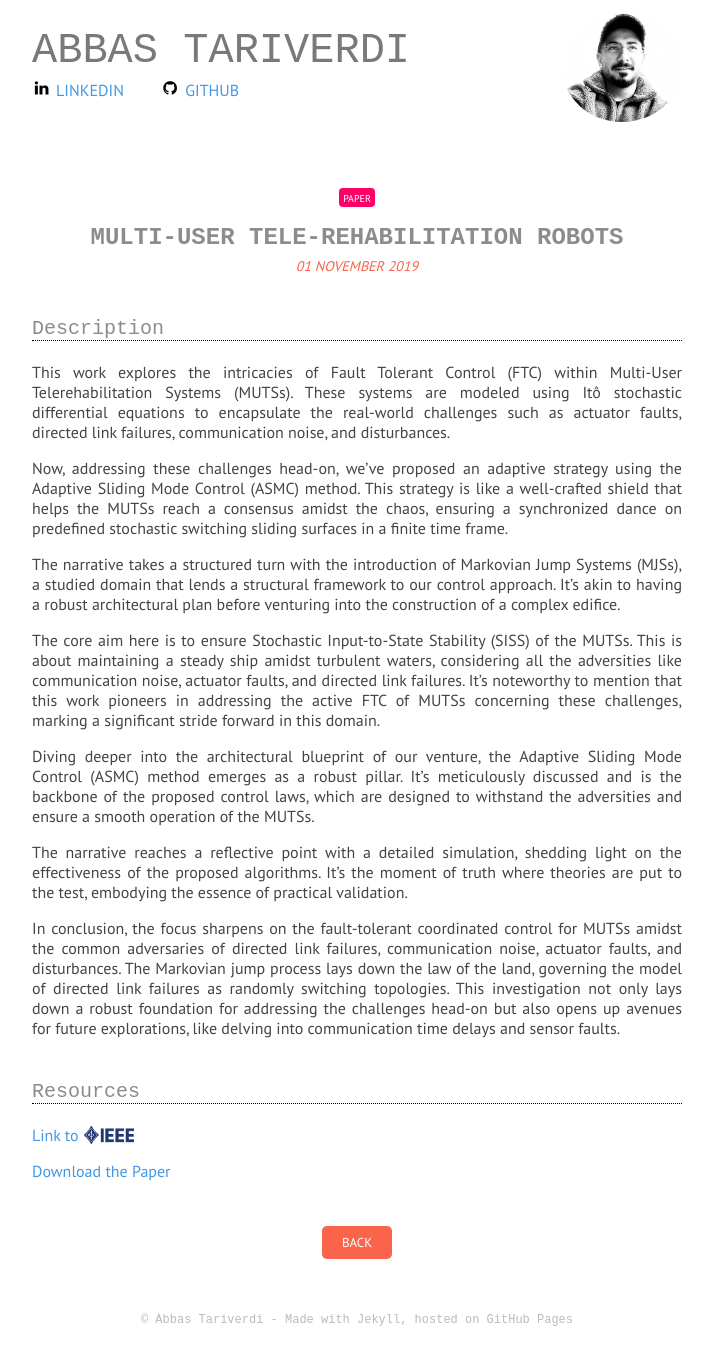
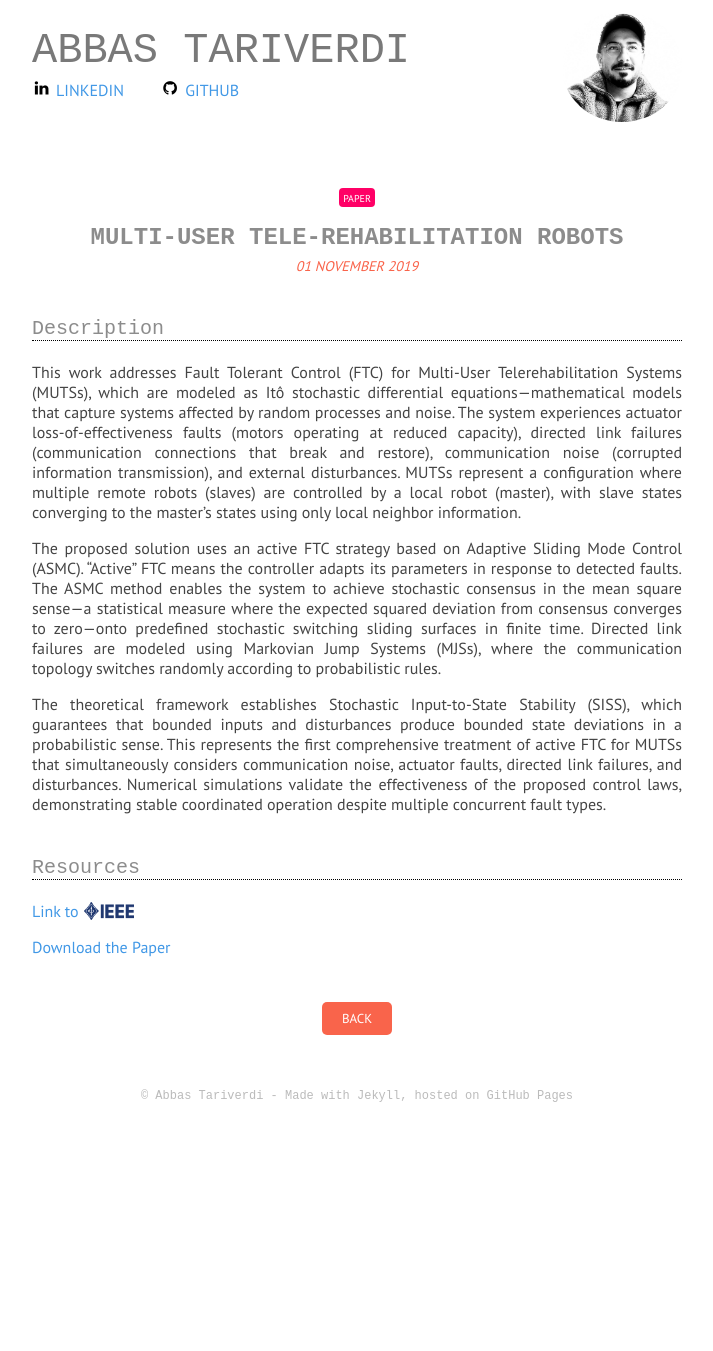
Before and after one commit to abbas-tari/abbas-tari.github.io, a Jekyll site: the page built from _projects/2019-11-01-paper-rehab.md, in a window 1280 px wide. Shown: the whole page, without its empty margins (283-996 px from the left). Built offline with Jekyll 4.4.1, drawn with Linux system fonts in a browser that asks for light colours; some web fonts are replaced; after the commit the page ends 1127 px from its top, so only the background shows below that.

Commit message:
Revise project description for clarity and detail
The revised description provides a comprehensive overview of the work on Fault Tolerant Control (FTC) for Multi-User Telerehabilitation Systems (MUTSs), detailing the challenges addressed and the proposed solutions, including Adaptive Sliding Mode Control (ASMC) and Stochastic Input-to-State Stability (SISS). It emphasizes the significance of the study and its contributions to the field, supported by numerical simulations.

```diff
--- a/_projects/2019-11-01-paper-rehab.md
+++ b/_projects/2019-11-01-paper-rehab.md
@@ -9,20 +9,11 @@ shortdesc: (2019) Actuator Fault and Link Failure Accommodation for Disturbed Mu
 <div class="justify-text">
 
 ## Description
+This work addresses Fault Tolerant Control (FTC) for Multi-User Telerehabilitation Systems (MUTSs), which are modeled as Itô stochastic differential equations—mathematical models that capture systems affected by random processes and noise. The system experiences actuator loss-of-effectiveness faults (motors operating at reduced capacity), directed link failures (communication connections that break and restore), communication noise (corrupted information transmission), and external disturbances. MUTSs represent a configuration where multiple remote robots (slaves) are controlled by a local robot (master), with slave states converging to the master's states using only local neighbor information.
 
-This work explores the intricacies of Fault Tolerant Control (FTC) within Multi-User Telerehabilitation Systems (MUTSs). These systems are modeled using Itô stochastic differential equations to encapsulate the real-world challenges such as actuator faults, directed link failures, communication noise, and disturbances.
+The proposed solution uses an active FTC strategy based on Adaptive Sliding Mode Control (ASMC). "Active" FTC means the controller adapts its parameters in response to detected faults. The ASMC method enables the system to achieve stochastic consensus in the mean square sense—a statistical measure where the expected squared deviation from consensus converges to zero—onto predefined stochastic switching sliding surfaces in finite time. Directed link failures are modeled using Markovian Jump Systems (MJSs), where the communication topology switches randomly according to probabilistic rules.
 
-Now, addressing these challenges head-on, we've proposed an adaptive strategy using the Adaptive Sliding Mode Control (ASMC) method. This strategy is like a well-crafted shield that helps the MUTSs reach a consensus amidst the chaos, ensuring a synchronized dance on predefined stochastic switching sliding surfaces in a finite time frame.
-
-The narrative takes a structured turn with the introduction of Markovian Jump Systems (MJSs), a studied domain that lends a structural framework to our control approach. It's akin to having a robust architectural plan before venturing into the construction of a complex edifice.
-
-The core aim here is to ensure Stochastic Input-to-State Stability (SISS) of the MUTSs. This is about maintaining a steady ship amidst turbulent waters, considering all the adversities like communication noise, actuator faults, and directed link failures. It's noteworthy to mention that this work pioneers in addressing the active FTC of MUTSs concerning these challenges, marking a significant stride forward in this domain.
-
-Diving deeper into the architectural blueprint of our venture, the Adaptive Sliding Mode Control (ASMC) method emerges as a robust pillar. It's meticulously discussed and is the backbone of the proposed control laws, which are designed to withstand the adversities and ensure a smooth operation of the MUTSs.
-
-The narrative reaches a reflective point with a detailed simulation, shedding light on the effectiveness of the proposed algorithms. It's the moment of truth where theories are put to the test, embodying the essence of practical validation.
-
-In conclusion, the focus sharpens on the fault-tolerant coordinated control for MUTSs amidst the common adversaries of directed link failures, communication noise, actuator faults, and disturbances. The Markovian jump process lays down the law of the land, governing the model of directed link failures as randomly switching topologies. This investigation not only lays down a robust foundation for addressing the challenges head-on but also opens up avenues for future explorations, like delving into communication time delays and sensor faults.
+The theoretical framework establishes Stochastic Input-to-State Stability (SISS), which guarantees that bounded inputs and disturbances produce bounded state deviations in a probabilistic sense. This represents the first comprehensive treatment of active FTC for MUTSs that simultaneously considers communication noise, actuator faults, directed link failures, and disturbances. Numerical simulations validate the effectiveness of the proposed control laws, demonstrating stable coordinated operation despite multiple concurrent fault types.
 <div>
 
 
```
